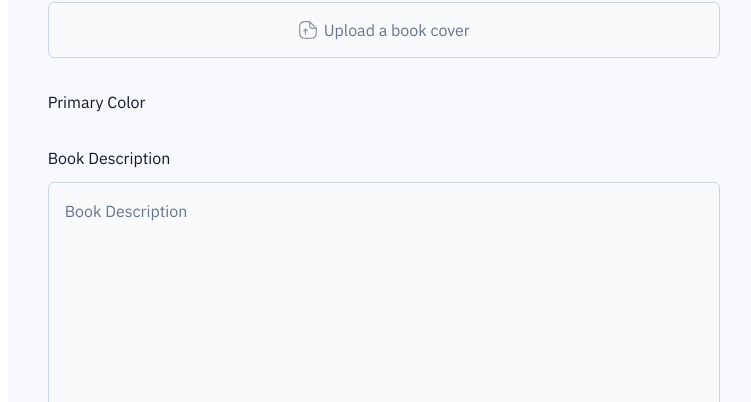
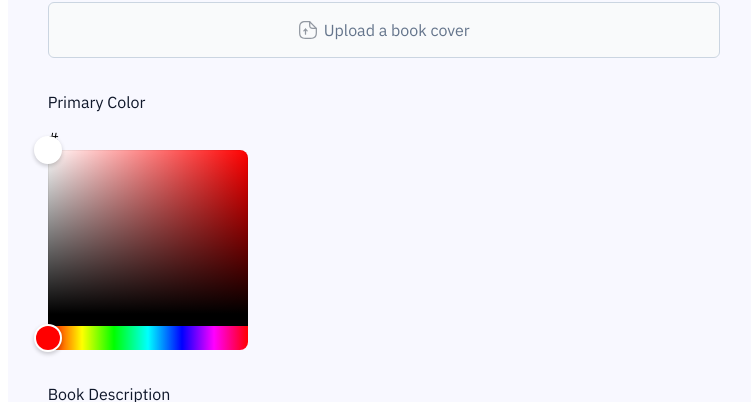
Before and after one commit to angkasa27/next-library-management, a Next.js app: page /admin/books/new in a window 1280 px wide. Shown: the part 878-1280 px from the top of the page, without its empty margins (237-988 px from the left). Built offline with nearby package versions, Linux system fonts and the light colour scheme; no server answers; sample sign-in values are in the browser's storage.

Commit message:
Update book form

```diff
--- a/components/FileUpload.tsx
+++ b/components/FileUpload.tsx
@@ -39,6 +39,7 @@
   placeholder: string;
   folder: string;
   variant: "light" | "dark";
+  value?: string;
 }
 
 const FileUpload = ({
@@ -48,9 +49,16 @@
   placeholder,
   folder,
   variant,
+  value,
 }: Props) => {
   const ikUploadRef = useRef(null);
-  const [file, setFile] = useState<{ filePath: string } | null>(null);
+  const [file, setFile] = useState<{ filePath: string } | null>(
+    !!value
+      ? {
+          filePath: value,
+        }
+      : null
+  );
   const [progress, setProgress] = useState(0);
 
   const styles = {
--- /dev/null
+++ b/components/admin/ColorPicker.tsx
@@ -0,0 +1,25 @@
+import React, { useState } from "react";
+import { HexColorInput, HexColorPicker } from "react-colorful";
+
+interface Props {
+  value?: string;
+  onPickerChange: (color: string) => void;
+}
+
+const ColorPicker = ({ value, onPickerChange }: Props) => {
+  return (
+    <div className="relative">
+      <div className="flex flex-row items-center">
+        <p>#</p>
+        <HexColorInput
+          color={value}
+          onChange={onPickerChange}
+          className="hex-input"
+        />
+      </div>{" "}
+      <HexColorPicker color={value} onChange={onPickerChange} />
+    </div>
+  );
+};
+
+export default ColorPicker;
--- a/components/admin/forms/BookForm.tsx
+++ b/components/admin/forms/BookForm.tsx
@@ -16,6 +16,7 @@
 import { Button } from "@/components/ui/button";
 import { useForm } from "react-hook-form";
 import FileUpload from "@/components/FileUpload";
+import ColorPicker from "../ColorPicker";
 
 interface Props extends Partial<Book> {
   type?: "create" | "update";
@@ -38,7 +39,9 @@
     },
   });
 
-  const onSubmit = async (values: z.infer<typeof bookSchema>) => {};
+  const onSubmit = async (values: z.infer<typeof bookSchema>) => {
+    console.log(values);
+  };
 
   return (
     <Form {...form}>
@@ -180,7 +183,12 @@
               <FormLabel className="text-base font-normal text-dark-500">
                 Primary Color
               </FormLabel>
-              <FormControl>{/* Color Picker */}</FormControl>
+              <FormControl>
+                <ColorPicker
+                  value={field.value}
+                  onPickerChange={field.onChange}
+                />
+              </FormControl>
               <FormMessage />
             </FormItem>
           )}
--- a/lib/validations.ts
+++ b/lib/validations.ts
@@ -18,7 +18,7 @@
   description: z.string().trim().min(10).max(1000),
   author: z.string().trim().min(2).max(100),
   genre: z.string().trim().min(2).max(50),
-  rating: z.number().min(1).max(5),
+  rating: z.coerce.number().min(1).max(5),
   totalCopies: z.coerce.number().int().positive().lte(10000),
   coverUrl: z.string().nonempty(),
   coverColor: z
--- a/package.json
+++ b/package.json
@@ -32,6 +32,7 @@
     "next": "15.1.6",
     "next-auth": "^5.0.0-beta.25",
     "react": "^19.0.0",
+    "react-colorful": "^5.6.1",
     "react-dom": "^19.0.0",
     "react-hook-form": "^7.54.2",
     "tailwind-merge": "^2.6.0",
```
Also changed, not shown: 1 other file (tests, documents, lock files or other folders).
